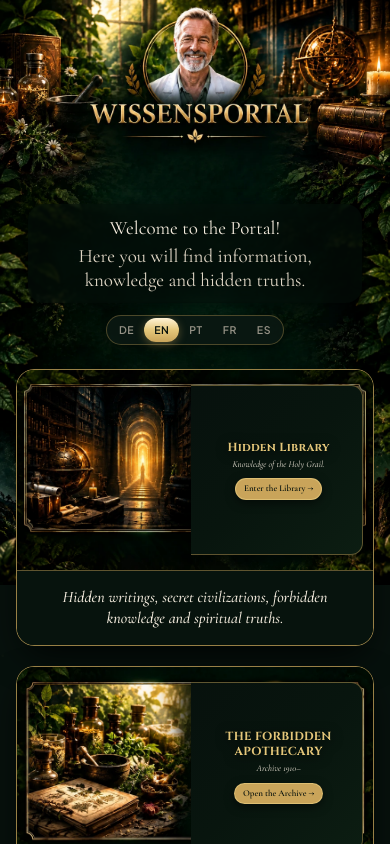
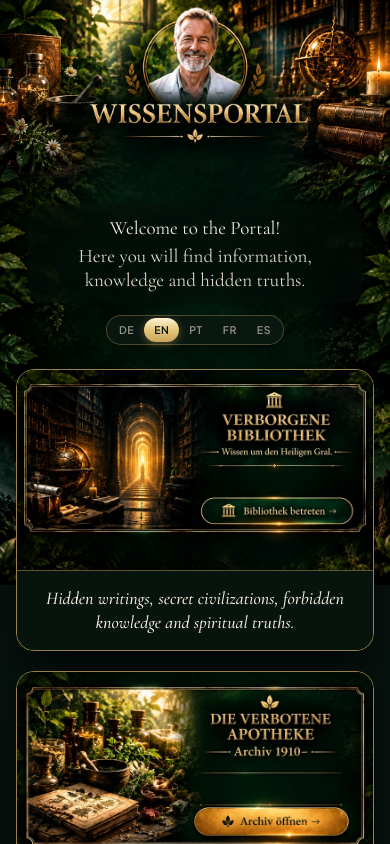
Before and after one commit to fabriciosouzasantos02-del/Portal-oline-, a React (Vite) app: page / in a window 390 px wide. Shown: the top 844 px of the page. Built offline with nearby package versions, Linux system fonts and the light colour scheme.

Commit message:
fix: preserve text embedded in bio site artwork

```diff
--- a/src/components/ApothekeCard.tsx
+++ b/src/components/ApothekeCard.tsx
@@ -7,19 +7,15 @@ export const ApothekeCard: React.FC = () => {
   const card = content.card1;
 
   return (
-    <article
-      id="card-verbotene-apotheke"
-      className="group relative w-full overflow-hidden rounded-[18px] shadow-[0_14px_38px_-10px_rgba(0,0,0,.9)] transition-transform duration-300 hover:-translate-y-1"
-    >
+    <article id="card-verbotene-apotheke" className="group relative w-full overflow-hidden rounded-[18px] shadow-[0_14px_38px_-10px_rgba(0,0,0,.9)] transition-transform duration-300 hover:-translate-y-1">
       <a
         id="btn-archiv-oeffnen"
         href={PRODUCT_1_URL}
         target="_blank"
         rel="noopener noreferrer"
-        aria-label={card.buttonText}
+        aria-label={card.imageAlt}
         className="relative block w-full overflow-hidden rounded-[18px] border border-[#C9A45A]/75 bg-[#07130D] focus-visible:outline-none focus-visible:ring-2 focus-visible:ring-[#E5C77A] focus-visible:ring-offset-2 focus-visible:ring-offset-[#07110D]"
       >
-        <div className="relative aspect-[1672/941] w-full overflow-hidden">
         <img
           src={ASSETS.apothekeCard}
           srcSet={`${ASSETS.apothekeCard800} 800w, ${ASSETS.apothekeCard1200} 1200w, ${ASSETS.apothekeCard} 1672w`}
@@ -27,33 +23,15 @@ export const ApothekeCard: React.FC = () => {
           width={1672}
           height={941}
           alt={card.imageAlt}
-            className="absolute inset-0 block h-full w-full object-cover transition-transform duration-500 ease-out group-hover:scale-[1.01]"
+          className="block h-auto w-full object-contain transition-transform duration-500 ease-out group-hover:scale-[1.01]"
           loading="lazy"
           decoding="async"
         />
-
-          <div
-            aria-hidden="true"
-            className="absolute inset-y-[7.5%] left-[49%] right-[2.7%] rounded-r-[12px] border-y border-r border-[#C9A45A]/45 bg-gradient-to-br from-[#07110D] via-[#08150E] to-[#0C1D12] shadow-[-10px_0_28px_rgba(0,0,0,.55)]"
-          />
-
-          <div className="absolute inset-y-[10%] left-[52%] right-[5%] flex flex-col items-center justify-center gap-1 px-2 text-center sm:gap-2 sm:px-5">
-            <h2 className="m-0 font-serif-botanical text-[clamp(11px,3vw,16px)] font-bold uppercase leading-tight tracking-wide text-[#E5C77A] drop-shadow-[0_2px_6px_rgba(0,0,0,.9)] sm:text-[clamp(19px,2.3vw,27px)]">
-              {card.title}
-            </h2>
-            <p className="m-0 font-editorial text-[clamp(9px,2.2vw,13px)] italic leading-tight text-[#F3EBDD] sm:text-[clamp(15px,1.7vw,20px)]">
-              {card.subtitle}
-            </p>
-            <p className="m-0 hidden max-w-[38ch] font-editorial text-[clamp(13px,1.55vw,18px)] italic leading-snug text-[#E0D7C6] sm:block">
+        {/* This HTML description occupies the clean space in the original artwork. */}
+        <p className="pointer-events-none absolute left-[52%] right-[8%] top-[49%] m-0 hidden max-h-[18%] overflow-hidden text-center font-editorial text-[clamp(13px,1.1vw,16px)] font-medium italic leading-[1.1] text-[#F3EBDD] drop-shadow-[0_2px_5px_rgba(0,0,0,.98)] sm:block">
           {card.description}
         </p>
-            <span className="mt-1 inline-flex items-center justify-center rounded-full border border-[#E5C77A]/75 bg-[#C9A45A] px-2 py-1 font-editorial text-[clamp(9px,2.2vw,11px)] font-semibold leading-tight text-[#07110D] shadow-[0_3px_10px_rgba(0,0,0,.5)] sm:mt-2 sm:px-4 sm:py-2 sm:text-[clamp(12px,1.35vw,16px)]">
-              {card.buttonText}
-            </span>
-          </div>
-        </div>
-
-        <p className="m-0 border-t border-[#C9A45A]/45 bg-[#07130D] px-5 py-4 text-center font-editorial text-[16px] font-medium italic leading-[1.3] text-[#F3EBDD] sm:hidden">
+        <p className="m-0 border-t border-[#C9A45A]/45 bg-[#07130D] px-5 py-4 text-center font-editorial text-[18px] font-medium italic leading-[1.3] text-[#F3EBDD] drop-shadow-[0_2px_4px_rgba(0,0,0,.9)] sm:hidden">
           {card.description}
         </p>
       </a>
--- a/src/components/BibliothekCard.tsx
+++ b/src/components/BibliothekCard.tsx
@@ -7,19 +7,15 @@ export const BibliothekCard: React.FC = () => {
   const card = content.card2;
 
   return (
-    <article
-      id="card-verborgene-bibliothek"
-      className="group relative w-full overflow-hidden rounded-[18px] shadow-[0_14px_38px_-10px_rgba(0,0,0,.9)] transition-transform duration-300 hover:-translate-y-1"
-    >
+    <article id="card-verborgene-bibliothek" className="group relative w-full overflow-hidden rounded-[18px] shadow-[0_14px_38px_-10px_rgba(0,0,0,.9)] transition-transform duration-300 hover:-translate-y-1">
       <a
         id="btn-bibliothek-betreten"
         href={PRODUCT_2_URL}
         target="_blank"
         rel="noopener noreferrer"
-        aria-label={card.buttonText}
+        aria-label={card.imageAlt}
         className="relative block w-full overflow-hidden rounded-[18px] border border-[#C9A45A]/75 bg-[#07130D] focus-visible:outline-none focus-visible:ring-2 focus-visible:ring-[#E5C77A] focus-visible:ring-offset-2 focus-visible:ring-offset-[#07110D]"
       >
-        <div className="relative aspect-[1672/941] w-full overflow-hidden">
         <img
           src={ASSETS.bibliothekCard}
           srcSet={`${ASSETS.bibliothekCard800} 800w, ${ASSETS.bibliothekCard1200} 1200w, ${ASSETS.bibliothekCard} 1672w`}
@@ -27,33 +23,15 @@ export const BibliothekCard: React.FC = () => {
           width={1672}
           height={941}
           alt={card.imageAlt}
-            className="absolute inset-0 block h-full w-full object-cover transition-transform duration-500 ease-out group-hover:scale-[1.01]"
+          className="block h-auto w-full object-contain transition-transform duration-500 ease-out group-hover:scale-[1.01]"
           loading="lazy"
           decoding="async"
         />
-
-          <div
-            aria-hidden="true"
-            className="absolute inset-y-[7.5%] left-[49%] right-[2.7%] rounded-r-[12px] border-y border-r border-[#C9A45A]/45 bg-gradient-to-br from-[#07110D] via-[#08150E] to-[#0C1D12] shadow-[-10px_0_28px_rgba(0,0,0,.55)]"
-          />
-
-          <div className="absolute inset-y-[10%] left-[52%] right-[5%] flex flex-col items-center justify-center gap-1 px-2 text-center sm:gap-2 sm:px-5">
-            <h2 className="m-0 font-serif-botanical text-[clamp(11px,3vw,16px)] font-bold leading-tight tracking-wide text-[#E5C77A] drop-shadow-[0_2px_6px_rgba(0,0,0,.9)] sm:text-[clamp(19px,2.3vw,27px)]">
-              {card.title}
-            </h2>
-            <p className="m-0 font-editorial text-[clamp(9px,2.2vw,13px)] italic leading-tight text-[#F3EBDD] sm:text-[clamp(15px,1.7vw,20px)]">
-              {card.subtitle}
-            </p>
-            <p className="m-0 hidden max-w-[38ch] font-editorial text-[clamp(13px,1.55vw,18px)] italic leading-snug text-[#E0D7C6] sm:block">
+        {/* This HTML description occupies the clean space in the original artwork. */}
+        <p className="pointer-events-none absolute left-[52%] right-[8%] top-[49%] m-0 hidden max-h-[18%] overflow-hidden text-center font-editorial text-[clamp(13px,1.1vw,16px)] font-medium italic leading-[1.1] text-[#F3EBDD] drop-shadow-[0_2px_5px_rgba(0,0,0,.98)] sm:block">
           {card.description}
         </p>
-            <span className="mt-1 inline-flex items-center justify-center rounded-full border border-[#E5C77A]/75 bg-[#C9A45A] px-2 py-1 font-editorial text-[clamp(9px,2.2vw,11px)] font-semibold leading-tight text-[#07110D] shadow-[0_3px_10px_rgba(0,0,0,.5)] sm:mt-2 sm:px-4 sm:py-2 sm:text-[clamp(12px,1.35vw,16px)]">
-              {card.buttonText}
-            </span>
-          </div>
-        </div>
-
-        <p className="m-0 border-t border-[#C9A45A]/45 bg-[#07130D] px-5 py-4 text-center font-editorial text-[16px] font-medium italic leading-[1.3] text-[#F3EBDD] sm:hidden">
+        <p className="m-0 border-t border-[#C9A45A]/45 bg-[#07130D] px-5 py-4 text-center font-editorial text-[18px] font-medium italic leading-[1.3] text-[#F3EBDD] drop-shadow-[0_2px_4px_rgba(0,0,0,.9)] sm:hidden">
           {card.description}
         </p>
       </a>
--- a/src/i18n.ts
+++ b/src/i18n.ts
@@ -18,17 +18,11 @@ export interface LanguageContent {
     subtitle: string;
   };
   card1: {
-    title: string;
-    subtitle: string;
     description: string;
-    buttonText: string;
     imageAlt: string;
   };
   card2: {
-    title: string;
-    subtitle: string;
     description: string;
-    buttonText: string;
     imageAlt: string;
   };
   footer: {
@@ -76,17 +70,11 @@ export const TRANSLATIONS: Record<SupportedLanguage, LanguageContent> = {
       subtitle: 'Hier finden Sie Informationen, Wissen und verborgene Wahrheiten.',
     },
     card1: {
-      title: 'DIE VERBOTENE APOTHEKE',
-      subtitle: 'Archiv 1910–',
       description: 'Die verborgene Wahrheit der Natur. Wissen und Techniken, die Ihnen niemals hätten vorenthalten werden dürfen.',
-      buttonText: 'Archiv öffnen →',
       imageAlt: 'Die verbotene Apotheke – Archiv 1910',
     },
     card2: {
-      title: 'Verborgene Bibliothek',
-      subtitle: 'Wissen um den Heiligen Gral.',
       description: 'Verborgene Schriften, geheime Zivilisationen, verbotenes Wissen, spirituelle Wahrheiten.',
-      buttonText: 'Bibliothek betreten →',
       imageAlt: 'Verborgene Bibliothek – Wissen um den Heiligen Gral',
     },
     footer: {
@@ -111,17 +99,11 @@ export const TRANSLATIONS: Record<SupportedLanguage, LanguageContent> = {
       subtitle: 'Here you will find information, knowledge and hidden truths.',
     },
     card1: {
-      title: 'THE FORBIDDEN APOTHECARY',
-      subtitle: 'Archive 1910–',
       description: 'The hidden truth of nature. Knowledge and techniques that should never have been withheld from you.',
-      buttonText: 'Open the Archive →',
       imageAlt: 'The Forbidden Apothecary – Archive 1910',
     },
     card2: {
-      title: 'Hidden Library',
-      subtitle: 'Knowledge of the Holy Grail.',
       description: 'Hidden writings, secret civilizations, forbidden knowledge and spiritual truths.',
-      buttonText: 'Enter the Library →',
       imageAlt: 'Hidden Library – Knowledge of the Holy Grail',
     },
     footer: {
@@ -146,18 +128,12 @@ export const TRANSLATIONS: Record<SupportedLanguage, LanguageContent> = {
       subtitle: 'Vous y trouverez des informations, des connaissances et des vérités cachées.',
     },
     card1: {
-      title: 'L’APOTHICAIRE INTERDIT',
-      subtitle: 'Archives 1910–',
       description: 'La vérité cachée de la nature. Des connaissances et des techniques qui n’auraient jamais dû vous être dissimulées.',
-      buttonText: 'Ouvrir les archives →',
-      imageAlt: 'L’Apothicaire interdit – Archives de 1910',
+      imageAlt: 'Die verbotene Apotheke – Archives de 1910',
     },
     card2: {
-      title: 'Bibliothèque cachée',
-      subtitle: 'Le savoir du Saint Graal.',
       description: 'Écrits cachés, civilisations secrètes, savoir interdit et vérités spirituelles.',
-      buttonText: 'Entrer dans la bibliothèque →',
-      imageAlt: 'Bibliothèque cachée – Le savoir du Saint Graal',
+      imageAlt: 'Verborgene Bibliothek – Le savoir du Saint Graal',
     },
     footer: {
       quote: 'Des archives qui n’auraient jamais dû être vues, des expériences cachées et une intelligence interdite ; dans ces archives et ces écrits, l’avenir a déjà eu lieu.',
@@ -181,18 +157,12 @@ export const TRANSLATIONS: Record<SupportedLanguage, LanguageContent> = {
       subtitle: 'Aquí encontrará información, conocimientos y verdades ocultas.',
     },
     card1: {
-      title: 'LA BOTICA PROHIBIDA',
-      subtitle: 'Archivo 1910–',
       description: 'La verdad oculta de la naturaleza. Conocimientos y técnicas que nunca debieron haberle sido ocultados.',
-      buttonText: 'Abrir el archivo →',
-      imageAlt: 'La Botica Prohibida – Archivo 1910',
+      imageAlt: 'Die verbotene Apotheke – Archivo 1910',
     },
     card2: {
-      title: 'Biblioteca oculta',
-      subtitle: 'Conocimiento del Santo Grial.',
       description: 'Escritos ocultos, civilizaciones secretas, conocimiento prohibido y verdades espirituales.',
-      buttonText: 'Entrar en la biblioteca →',
-      imageAlt: 'Biblioteca oculta – Conocimiento del Santo Grial',
+      imageAlt: 'Verborgene Bibliothek – Conocimiento del Santo Grial',
     },
     footer: {
       quote: 'Archivos que nunca debieron ser vistos, experimentos ocultos e inteligencia prohibida; en estos archivos y escritos, el futuro ya ha sucedido.',
@@ -216,18 +186,12 @@ export const TRANSLATIONS: Record<SupportedLanguage, LanguageContent> = {
       subtitle: 'Aqui você encontra informações, conhecimentos e verdades ocultas.',
     },
     card1: {
-      title: 'A BOTICA PROIBIDA',
-      subtitle: 'Arquivo 1910–',
       description: 'A verdade oculta da natureza. Conhecimentos e técnicas que jamais deveriam ter sido escondidos de você.',
-      buttonText: 'Abrir o arquivo →',
-      imageAlt: 'A Botica Proibida – Arquivo 1910',
+      imageAlt: 'Die verbotene Apotheke – Arquivo 1910',
     },
     card2: {
-      title: 'Biblioteca Oculta',
-      subtitle: 'Conhecimento sobre o Santo Graal.',
       description: 'Escritos ocultos, civilizações secretas, conhecimentos proibidos e verdades espirituais.',
-      buttonText: 'Entrar na biblioteca →',
-      imageAlt: 'Biblioteca Oculta – Conhecimento sobre o Santo Graal',
+      imageAlt: 'Verborgene Bibliothek – Conhecimento sobre o Santo Graal',
     },
     footer: {
       quote: 'Arquivos que jamais deveriam ter sido vistos, experimentos ocultos e inteligência proibida; nesses arquivos e escritos, o futuro já aconteceu.',
```
Lines whose indentation alone changed are shown as unchanged.
